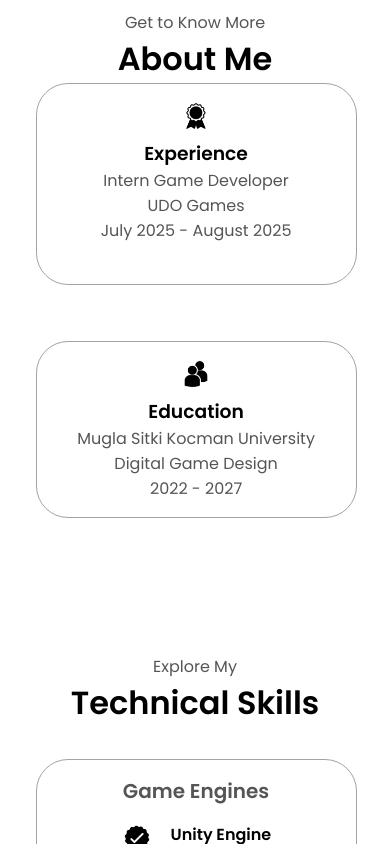
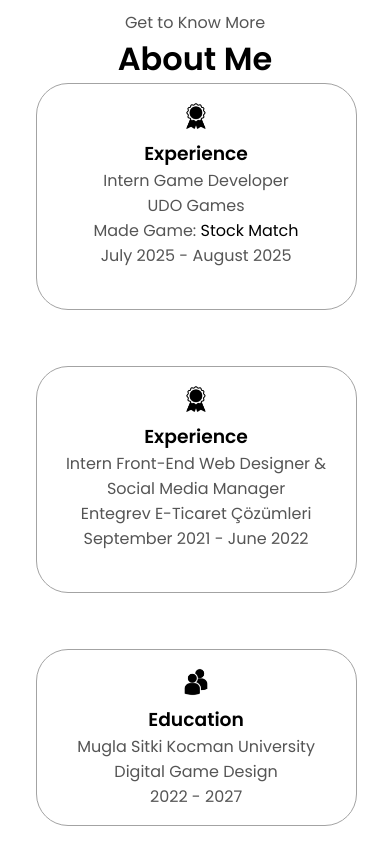
Before and after one commit to Abraham-Stinson/abrahamstinson.github.io, a plain HTML site: page index.html in a window 390 px wide. Shown: the part 851-1695 px from the top of the page. Drawn offline with Linux system fonts and the light colour scheme; files whose address does not match are found by name.

Commit message:
Update nav and add experience entries
Modify index.html: hide desktop logo (commented out), add a Contact link to the mobile/nav menu, and expand the Experience section. Includes UDO Games internship with a link to the created game (Stock Match) and adds a prior Front-End Web Designer & Social Media Manager entry for Entegrev E-Ticaret Çözümleri. Also includes minor markup/whitespace adjustments.

```diff
--- a/index.html
+++ b/index.html
@@ -21,7 +21,7 @@
 
 
   <nav id="desktop-nav"> <!--nav is used for navigation-->
-    <div class="logo">Welcome to my Portfolio</div>
+    <!--<div class="logo">Welcome to my Portfolio</div>-->
     <div>
       <ul class="nav-links">
         <li><a href="#about">About</a></li>
@@ -48,6 +48,7 @@
         <li><a href="#about" onclick="toggleMenu()">About</a></li>
         <li><a href="#experience" onclick="toggleMenu()">Experience</a></li>
         <li><a href="#projects" onclick="toggleMenu()">Projects</a></li>
+        <li><a href="#contact" onclick="toggleMenu()">Contact</a></li>
 
         <!--<li><a href="#Contact" onclick="toggleMenu()">Contact Me</a></li>-->
       </div>
@@ -92,7 +93,18 @@
           <!--<img src="./assets/byjus.png" alt="Byjus Logo" width="50" height="50">-->
           <p>Intern Game Developer</p>
           <p>UDO Games</p>
+          <p>Made Game:<a href="https://ibrahim-gumusdal.itch.io/udo-stock-match"> Stock Match</a></p>
           <p> July 2025 - August 2025</p>
+          <br>
+
+        </div>
+        <div class="details-container">
+          <img src="./assets/experience.png" alt="experience icon" class="icon" />
+          <h3>Experience</h3>
+          <!--<img src="./assets/byjus.png" alt="Byjus Logo" width="50" height="50">-->
+          <p>Intern Front-End Web Designer & Social Media Manager</p>
+          <p>Entegrev E-Ticaret Çözümleri</p>
+          <p> September 2021 - June 2022</p>
           <br>
 
         </div>
@@ -218,6 +230,8 @@
             </article>
 
           </div>
+
+
         </div>
       </div>
     </div>
```
